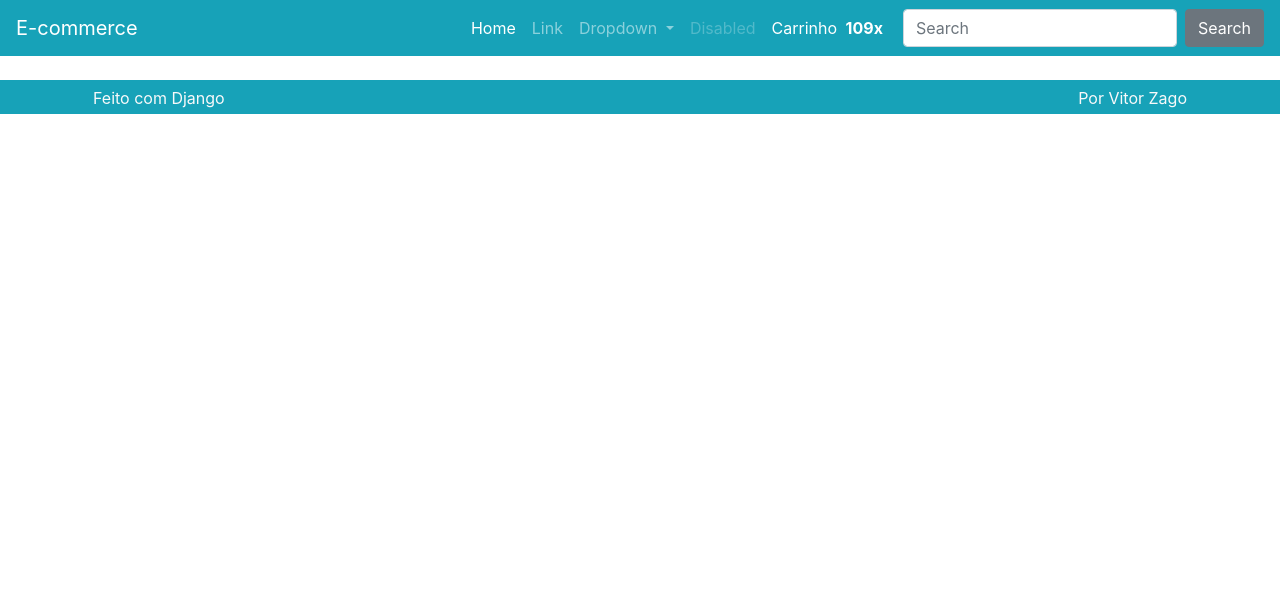
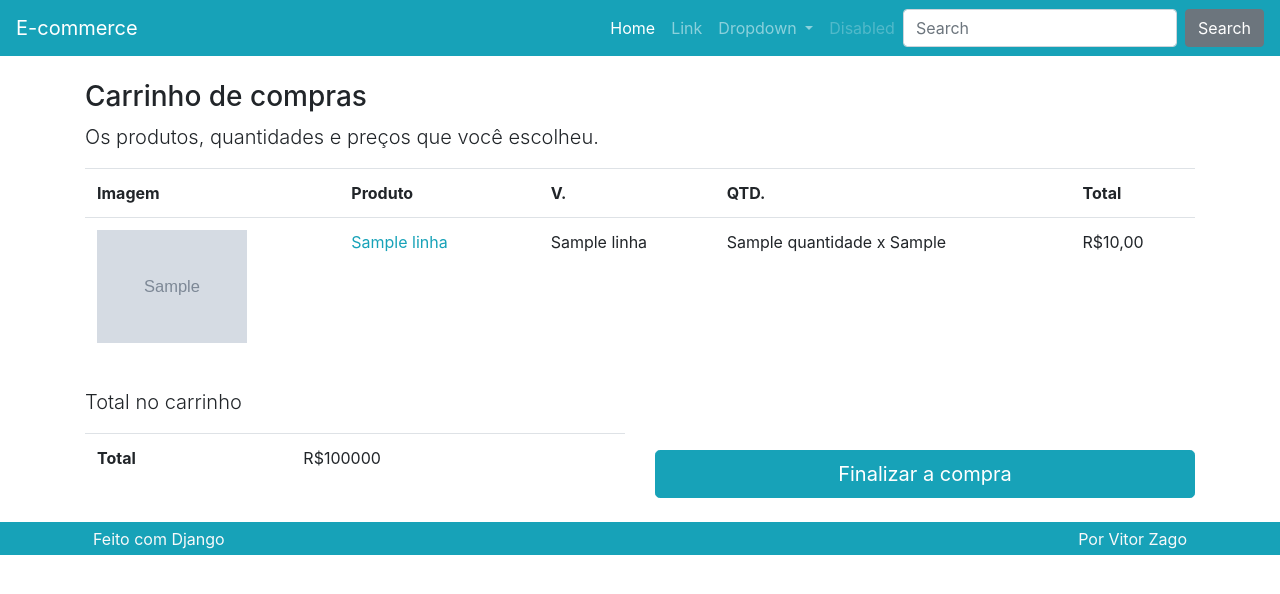
Before and after one commit to vzago/Django-Ecommerce-Project, a Django app: template produto/templates/produto/carrinho.html in a window 1280 px wide. Shown: the top 594 px of the page. Run offline with Django 5.2, Linux system fonts and the light colour scheme; the template is opened without the code that fills it: most values are stand-ins (such as "Sample title", 1, 10 or a date in 2020); grey boxes marked "Sample" are stand-in pictures; some libraries are stand-ins or nearby versions.

Commit message:
Rendering the cart

```diff
--- a/produto/templates/produto/carrinho.html
+++ b/produto/templates/produto/carrinho.html
@@ -1,7 +1,100 @@
-{% extends "base.html" %}
+{% extends 'base.html' %}
+{% load omfilters %}
+{% load static %}
+
 
 {% block conteudo %}
 
-{{request.session.carrinho}}
+{% if carrinho %}
 
-{% endblock conteudo %}
+<div class="row mt-3">
+    <div class="col">
+        <h3>Carrinho de compras</h3>
+        <p class="lead">Os produtos, quantidades e preços que você escolheu.</p>
+
+        <div class="table-responsive">
+            <table class="table">
+                <tr>
+                    <th class="d-none d-lg-block">Imagem</th>
+                    <th>Produto</th>
+                    <th>V.</th>
+                    <th>QTD.</th>
+                    <th>Total</th>
+                </tr>
+
+                {% for linha in carrinho.values %}
+                <tr>
+                    <td class="d-none d-lg-block">
+                        <img class="cart-img" src="{% get_media_prefix %}{{ linha.imagem }}">
+                    </td>
+                    <td>
+                        <a href="{% url 'produto:detalhe' linha.slug %}">
+                            {{ linha.produto_nome }}
+                        </a>
+
+                        <a class="ml-3" href="{% url 'produto:removerdocarrinho' %}?vid={{ linha.variacao_id }}">
+                            <i class="fas fa-times-circle text-danger" aria-hidden="true"></i>
+                        </a>
+                    </td>
+                    <td>{{ linha.variacao_nome }}</td>
+                    <td>
+                        {{ linha.quantidade }} x
+                        {% if linha.preco_unitario_promocional %}
+                        {{ linha.preco_unitario_promocional }}
+                        {% else %}
+                        {{ linha.preco_unitario }}
+                        {% endif %}
+                    </td>
+
+                    {% if linha.preco_quantitativo_promocional %}
+                    <td>{{ linha.preco_quantitativo_promocional|formata_preco }}</td>
+                    {% else %}
+                    <td>{{ linha.preco_quantitativo|formata_preco }}</td>
+                    {% endif %}
+
+                </tr>
+                {% endfor %}
+
+
+            </table>
+        </div>
+    </div>
+</div>
+
+
+
+<div class="row mt-3">
+    <div class="col-lg">
+        <p class='lead'>Total no carrinho</p>
+
+        <div class='table-responsive'>
+            <table class="table">
+                <tr>
+                    <td class="font-weight-bold">Total</td>
+                    <td>R$100000</td>
+                </tr>
+            </table>
+        </div>
+    </div>
+    <div class="col-lg mt-auto">
+        <a class="btn btn-lg btn-block btn-primary" href="#">
+            Finalizar a compra
+        </a>
+    </div>
+</div>
+
+{% else %}
+
+<div class="row mt-3">
+    <div class="col">
+        <h3>Carrinho vazio</h3>
+        <p class="lead">Não há produtos no seu carrinho.</p>
+    </div>
+</div>
+
+{% endif %}
+
+
+
+
+{% endblock %}
--- a/produto/templatetags/omfilters.py
+++ b/produto/templatetags/omfilters.py
@@ -6,3 +6,7 @@ register = Library()
 @register.filter
 def formata_preco(val):
     return utils.formata_preco(val)
+
+@register.filter
+def cart_total_qtd(carrinho):
+    return utils.cart_total_qtd(carrinho)
--- a/templates/parciais/_nav.html
+++ b/templates/parciais/_nav.html
@@ -1,8 +1,7 @@
-{% load static %}
-
+{% load omfilters %}
 
 <nav class="navbar navbar-dark bg-primary navbar-expand-lg">
-    <a class="navbar-brand" href="{% url "produto:lista" %}">E-commerce</a>
+    <a class="navbar-brand" href="{% url 'produto:lista' %}">E-commerce</a>
     <button class="navbar-toggler" type="button" data-toggle="collapse" data-target="#navbarSupportedContent"
         aria-controls="navbarSupportedContent" aria-expanded="false" aria-label="Toggle navigation">
         <span class="navbar-toggler-icon"></span>
@@ -17,8 +16,8 @@
                 <a class="nav-link" href="#">Link</a>
             </li>
             <li class="nav-item dropdown">
-                <a class="nav-link dropdown-toggle" href="#" id="navbarDropdown" role="button"
-                    data-toggle="dropdown" aria-haspopup="true" aria-expanded="false">
+                <a class="nav-link dropdown-toggle" href="#" id="navbarDropdown" role="button" data-toggle="dropdown"
+                    aria-haspopup="true" aria-expanded="false">
                     Dropdown
                 </a>
                 <div class="dropdown-menu" aria-labelledby="navbarDropdown">
@@ -31,19 +30,24 @@
             <li class="nav-item">
                 <a class="nav-link disabled" href="#">Disabled</a>
             </li>
+
+            {% if request.session.carrinho %}
             <li class="nav-item">
-                <a class="nav-link nav-cart-link active" href="#">
+                <a class="nav-link nav-cart-link active" href="{% url 'produto:carrinho' %}">
                     <span class="nav-cart-text mr-1">
                         Carrinho
                     </span>
                     <span class="nav-cart-count mr-1">
-                        <strong>109x</strong>
+                        <strong>{{ request.session.carrinho|cart_total_qtd }}x</strong>
                     </span>
                     <span class="nav-cart-icon mr-2">
                         <i class="fas fa-shopping-cart"></i>
                     </span>
                 </a>
             </li>
+            {% endif %}
+
+
         </ul>
         <form class="form-inline my-2 my-lg-0">
             <input class="form-control mr-sm-2" type="search" placeholder="Search" aria-label="Search">
--- a/utils/utils.py
+++ b/utils/utils.py
@@ -1,2 +1,5 @@
 def formata_preco(val):
     return f'R${val:.2f}'.replace('.', ',')
+
+def cart_total_qtd(carrinho):
+    return sum([item['quantidade'] for item in carrinho.values()])
```
Also changed, not shown: produto/views.py (+31 -3 lines).
